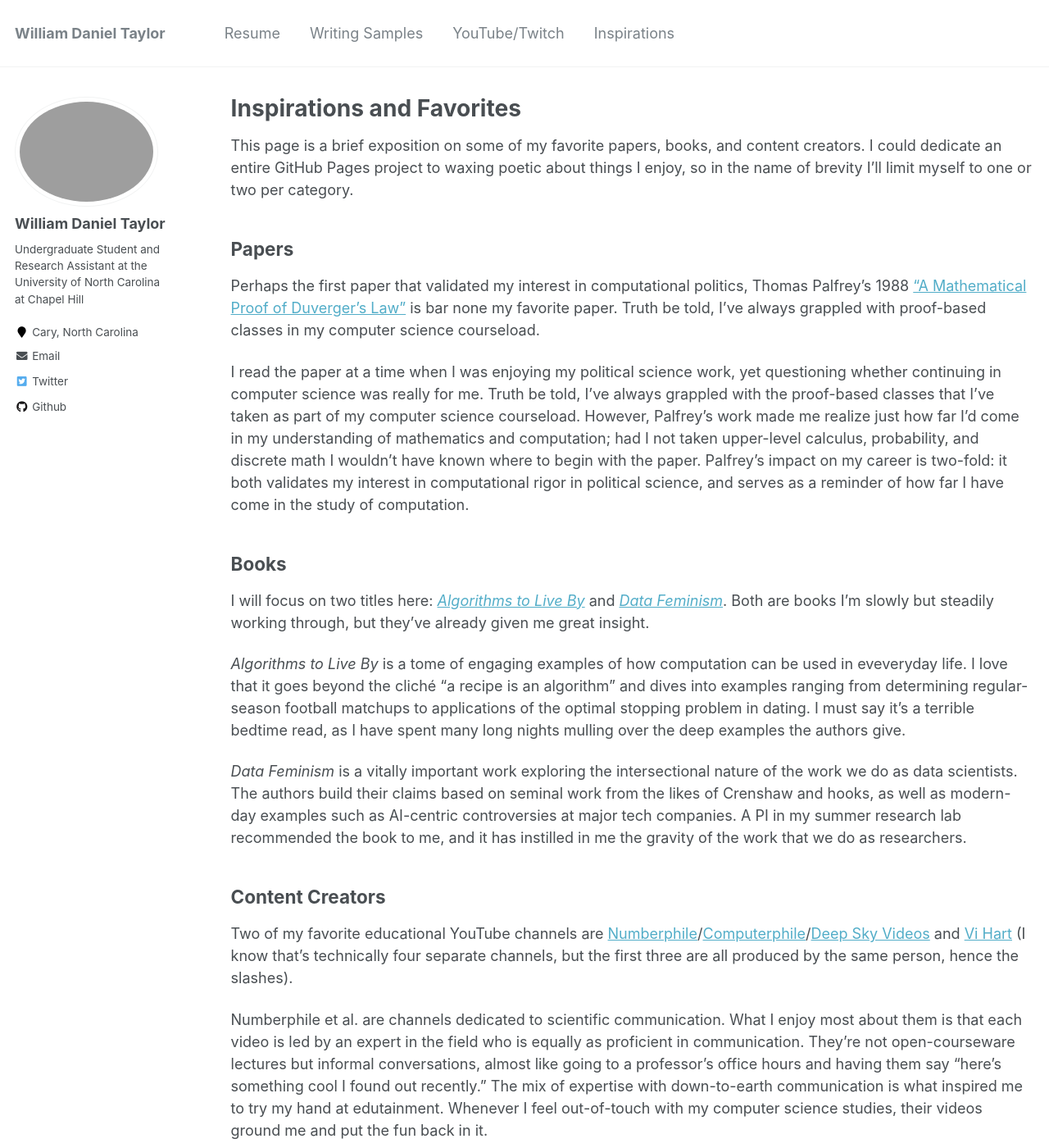
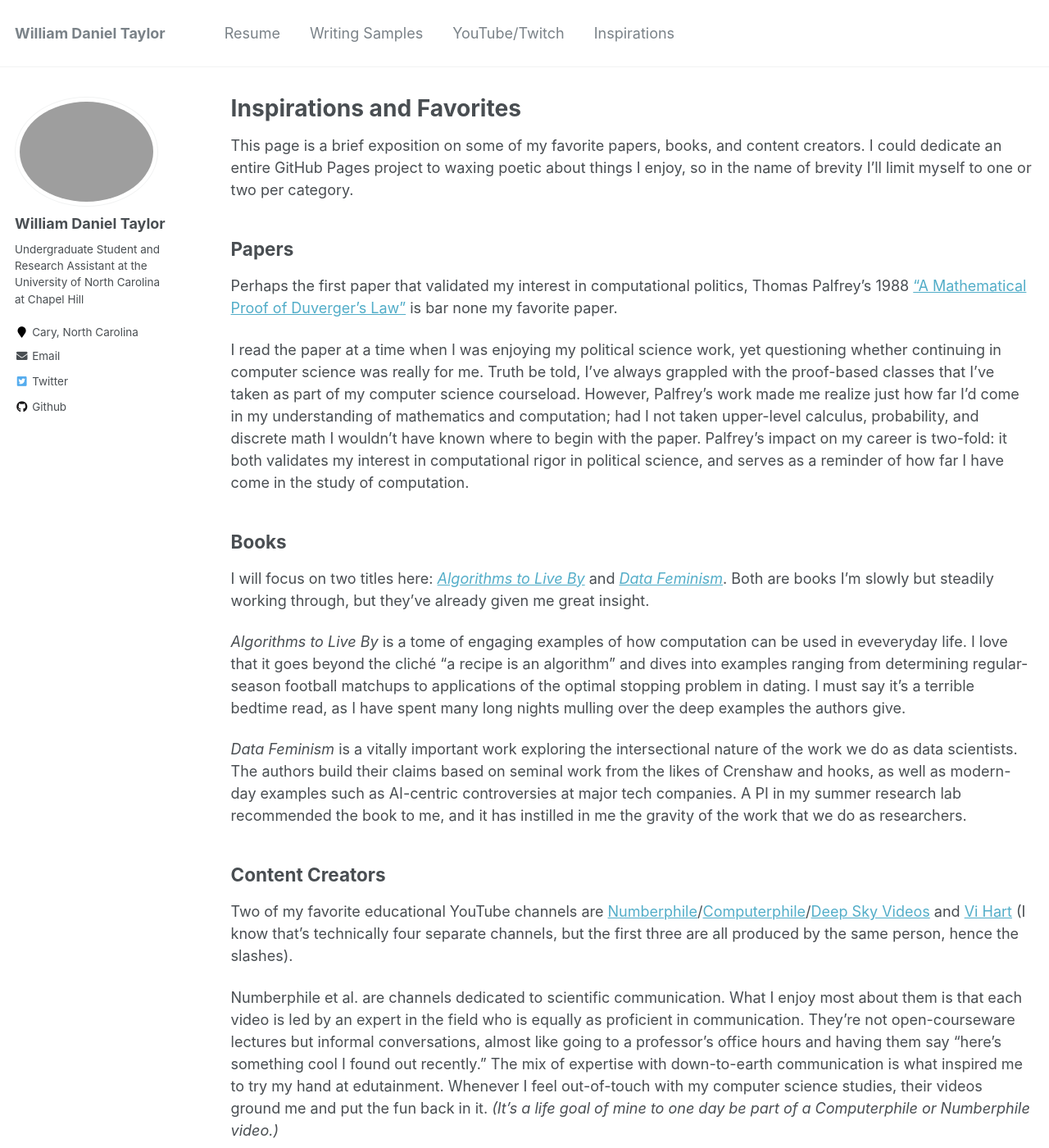
Before and after one commit to wdtaylor30/wdtaylor30.github.io, a Jekyll site: the page built from _pages/inspirations.md, in a window 1280 px wide and 1400 px high. Shown: the whole window at 82% size. Built offline with Jekyll 4.4.1, drawn with Linux system fonts in a browser that asks for light colours.

Commit message:
fixed typo in _pages/inspirations.md

```diff
--- a/_pages/inspirations.md
+++ b/_pages/inspirations.md
@@ -12,7 +12,7 @@
 This page is a brief exposition on some of my favorite papers, books, and content creators. I could dedicate an entire GitHub Pages project to waxing poetic about things I enjoy, so in the name of brevity I'll limit myself to one or two per category.
 
 ## Papers
-Perhaps the first paper that validated my interest in computational politics, Thomas Palfrey's 1988 ["A Mathematical Proof of Duverger's Law"](https://authors.library.caltech.edu/81155/1/sswp688.pdf) is bar none my favorite paper. Truth be told, I've always grappled with proof-based classes in my computer science courseload.
+Perhaps the first paper that validated my interest in computational politics, Thomas Palfrey's 1988 ["A Mathematical Proof of Duverger's Law"](https://authors.library.caltech.edu/81155/1/sswp688.pdf) is bar none my favorite paper.
 
 I read the paper at a time when I was enjoying my political science work, yet questioning whether continuing in computer science was really for me. Truth be told, I've always grappled with the proof-based classes that I've taken as part of my computer science courseload. However, Palfrey's work made me realize just how far I'd come in my understanding of mathematics and computation; had I not taken upper-level calculus, probability, and discrete math I wouldn't have known where to begin with the paper. Palfrey's impact on my career is two-fold: it both validates my interest in computational rigor in political science, and serves as a reminder of how far I have come in the study of computation.
 
@@ -26,7 +26,7 @@
 ## Content Creators
 Two of my favorite educational YouTube channels are [Numberphile](https://www.youtube.com/c/numberphile)/[Computerphile](https://www.youtube.com/user/Computerphile)/[Deep Sky Videos](https://www.youtube.com/user/DeepSkyVideos) and [Vi Hart](https://www.youtube.com/user/Vihart) (I know that's technically four separate channels, but the first three are all produced by the same person, hence the slashes).
 
-Numberphile et al. are channels dedicated to scientific communication. What I enjoy most about them is that each video is led by an expert in the field who is equally as proficient in communication. They're not open-courseware lectures but informal conversations, almost like going to a professor's office hours and having them say "here's something cool I found out recently." The mix of expertise with down-to-earth communication is what inspired me to try my hand at edutainment. Whenever I feel out-of-touch with my computer science studies, their videos ground me and put the fun back in it.
+Numberphile et al. are channels dedicated to scientific communication. What I enjoy most about them is that each video is led by an expert in the field who is equally as proficient in communication. They're not open-courseware lectures but informal conversations, almost like going to a professor's office hours and having them say "here's something cool I found out recently." The mix of expertise with down-to-earth communication is what inspired me to try my hand at edutainment. Whenever I feel out-of-touch with my computer science studies, their videos ground me and put the fun back in it. *(It's a life goal of mine to one day be part of a Computerphile or Numberphile video.)*
 
 To me, Vi Hart is equal parts enigma and genius. I was first introduced to their videos in high school by my music theory teacher, who showed their [Twelve Tone Row](https://www.youtube.com/watch?v=4niz8TfY794) video to the class. Much like the Numberphile videos, I enjoy Vi's pen-and-paper style of video. Perhaps what I admire most about them is that they center their work on what *they* find interesting, not necessarily what they think will get the most views. Both practically and philosophically, I hope to incorporate much of Vi's style in my own content.
 
```
